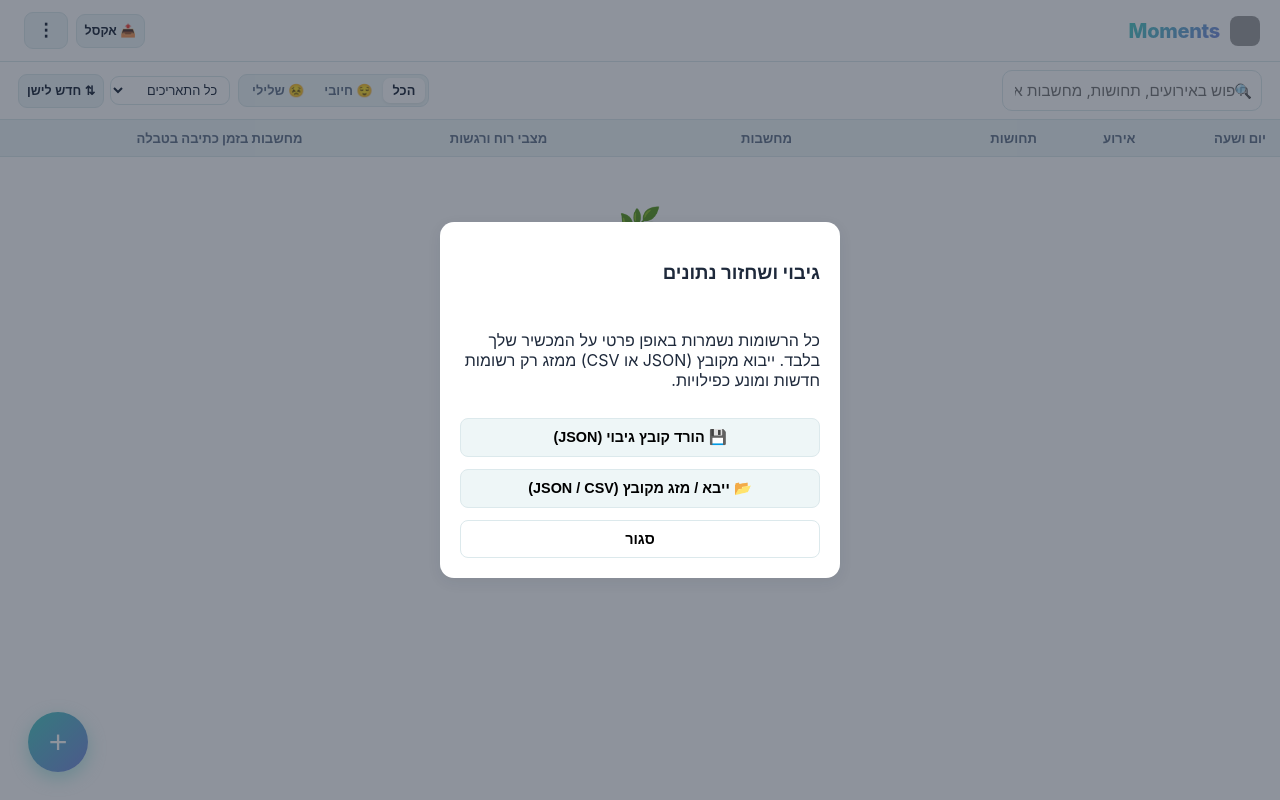
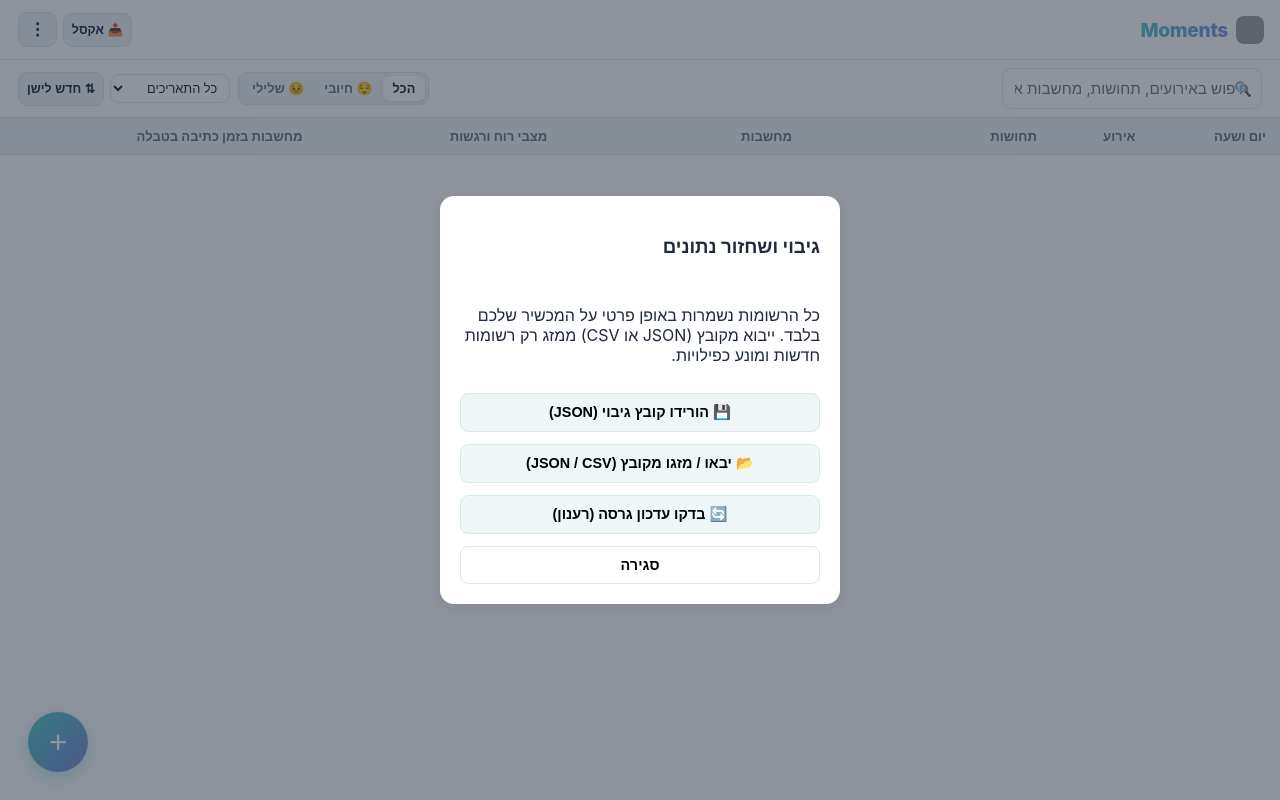
Before and after one commit to miribur1/moments, a plain HTML site: page index.html in a window 1280 px wide. Both pictures are taken after a click on the button "תפריט גיבוי". Drawn offline with Linux system fonts and the light colour scheme; grey boxes are pictures that could not be loaded.

Commit message:
Update UI copy to gender-neutral plural phrasing

```diff
--- a/index.html
+++ b/index.html
@@ -65,29 +65,31 @@
       display: flex;
       align-items: center;
       justify-content: space-between;
-      padding: 12px 20px;
+      padding: 12px 16px;
       background: var(--surface);
       border-bottom: 1px solid var(--border);
       flex-shrink: 0;
-      gap: 8px;
+      gap: 6px;
     }
 
     .brand-title {
       display: flex;
       align-items: center;
-      gap: 10px;
+      gap: 8px;
+      min-width: 0;
     }
 
     .brand-title img {
-      width: 30px;
-      height: 30px;
+      width: 28px;
+      height: 28px;
       border-radius: 8px;
       object-fit: cover;
+      flex-shrink: 0;
     }
 
     header h1 {
       margin: 0;
-      font-size: 1.25rem;
+      font-size: 1.2rem;
       font-weight: 800;
       letter-spacing: -0.3px;
       background: var(--primary-gradient);
@@ -99,8 +101,9 @@
     .header-actions {
       display: flex;
       align-items: center;
-      gap: 8px;
-      padding-left: 4px;
+      gap: 6px;
+      padding-left: 2px;
+      flex-shrink: 0;
     }
 
     .icon-btn {
@@ -119,10 +122,11 @@
       white-space: nowrap;
       min-height: 34px;
     }
+
     #backupMenuBtn {
-      min-width: 40px;
-      font-size: 1.1rem;
-      padding: 7px 12px;
+      min-width: 36px;
+      font-size: 1.05rem;
+      padding: 6px 10px;
     }
 
     .icon-btn.active {
@@ -732,9 +736,9 @@
 <!-- Frame 1: Add / Edit Entry Modal -->
 <div class="modal-overlay" id="entryModal">
   <div class="modal-header">
-    <button type="button" class="btn-close" onclick="closeModal()" aria-label="סגור">✕</button>
+    <button type="button" class="btn-close" onclick="closeModal()" aria-label="סגירה">✕</button>
     <h2 id="modalTitle">אירוע חדש</h2>
-    <button type="button" class="btn-delete" id="deleteEntryBtn" onclick="deleteCurrentEntry()" style="display:none;">מחק</button>
+    <button type="button" class="btn-delete" id="deleteEntryBtn" onclick="deleteCurrentEntry()" style="display:none;">מחיקה</button>
   </div>
 
   <form class="modal-body" id="entryForm" onsubmit="saveForm(event)">
@@ -808,7 +812,7 @@
   </form>
 
   <div class="modal-footer">
-    <button type="submit" form="entryForm" class="btn-save">שמור אירוע</button>
+    <button type="submit" form="entryForm" class="btn-save">שמירת אירוע</button>
   </div>
 </div>
 
@@ -816,11 +820,12 @@
 <div class="dialog-backdrop" id="backupDialog">
   <div class="dialog-card">
     <h3>גיבוי ושחזור נתונים</h3>
-    <p>כל הרשומות נשמרות באופן פרטי על המכשיר שלך בלבד. ייבוא מקובץ (JSON או CSV) ממזג רק רשומות חדשות ומונע כפילויות.</p>
-    <button type="button" class="dialog-btn" onclick="downloadJSON()">💾 הורד קובץ גיבוי (JSON)</button>
-    <button type="button" class="dialog-btn" onclick="document.getElementById('restoreFileInput').click()">📂 ייבא / מזג מקובץ (JSON / CSV)</button>
+    <p>כל הרשומות נשמרות באופן פרטי על המכשיר שלכם בלבד. ייבוא מקובץ (JSON או CSV) ממזג רק רשומות חדשות ומונע כפילויות.</p>
+    <button type="button" class="dialog-btn" onclick="downloadJSON()">💾 הורידו קובץ גיבוי (JSON)</button>
+    <button type="button" class="dialog-btn" onclick="document.getElementById('restoreFileInput').click()">📂 יבאו / מזגו מקובץ (JSON / CSV)</button>
+    <button type="button" class="dialog-btn" onclick="forceAppUpdate()">🔄 בדקו עדכון גרסה (רענון)</button>
     <input type="file" id="restoreFileInput" accept=".json,.csv,text/csv,application/json,text/plain,*/*" style="display:none;" onchange="restoreBackupFile(event)" />
-    <button type="button" class="dialog-btn" onclick="closeBackupDialog()" style="background:transparent;">סגור</button>
+    <button type="button" class="dialog-btn" onclick="closeBackupDialog()" style="background:transparent;">סגירה</button>
   </div>
 </div>
 
@@ -1093,7 +1098,7 @@
     const btn = document.getElementById('toggleColsBtn');
     const expanded = wrapper.classList.toggle('scrollable-x');
     btn.classList.toggle('active', expanded);
-    btn.textContent = expanded ? '⤡ צמצם עמודות' : '⤢ כל העמודות';
+    btn.textContent = expanded ? '⤡ צמצמו עמודות' : '⤢ כל העמודות';
   }
 
   function handleSearch(val) {
@@ -1168,6 +1173,18 @@
 
   function closeBackupDialog() {
     document.getElementById('backupDialog').classList.remove('open');
+  }
+
+  async function forceAppUpdate() {
+    try {
+      if ('caches' in window) {
+        const keys = await caches.keys();
+        await Promise.all(keys.map(k => caches.delete(k)));
+      }
+      await fetch('./index.html?t=' + Date.now(), { cache: 'reload' });
+    } catch (e) {}
+    const baseUrl = window.location.origin + window.location.pathname;
+    window.location.replace(baseUrl + '?refresh=' + Date.now());
   }
 
   function downloadJSON() {
```
